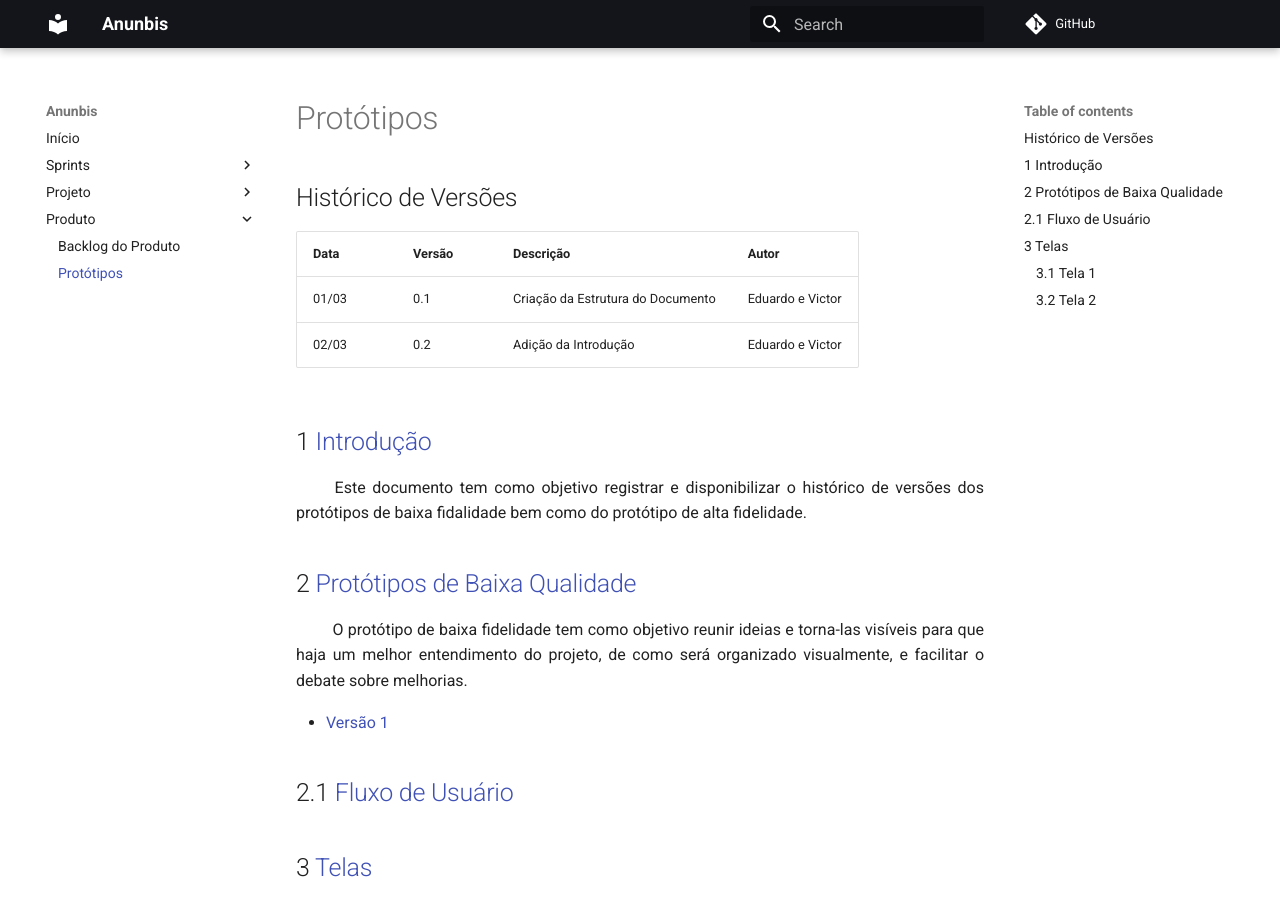
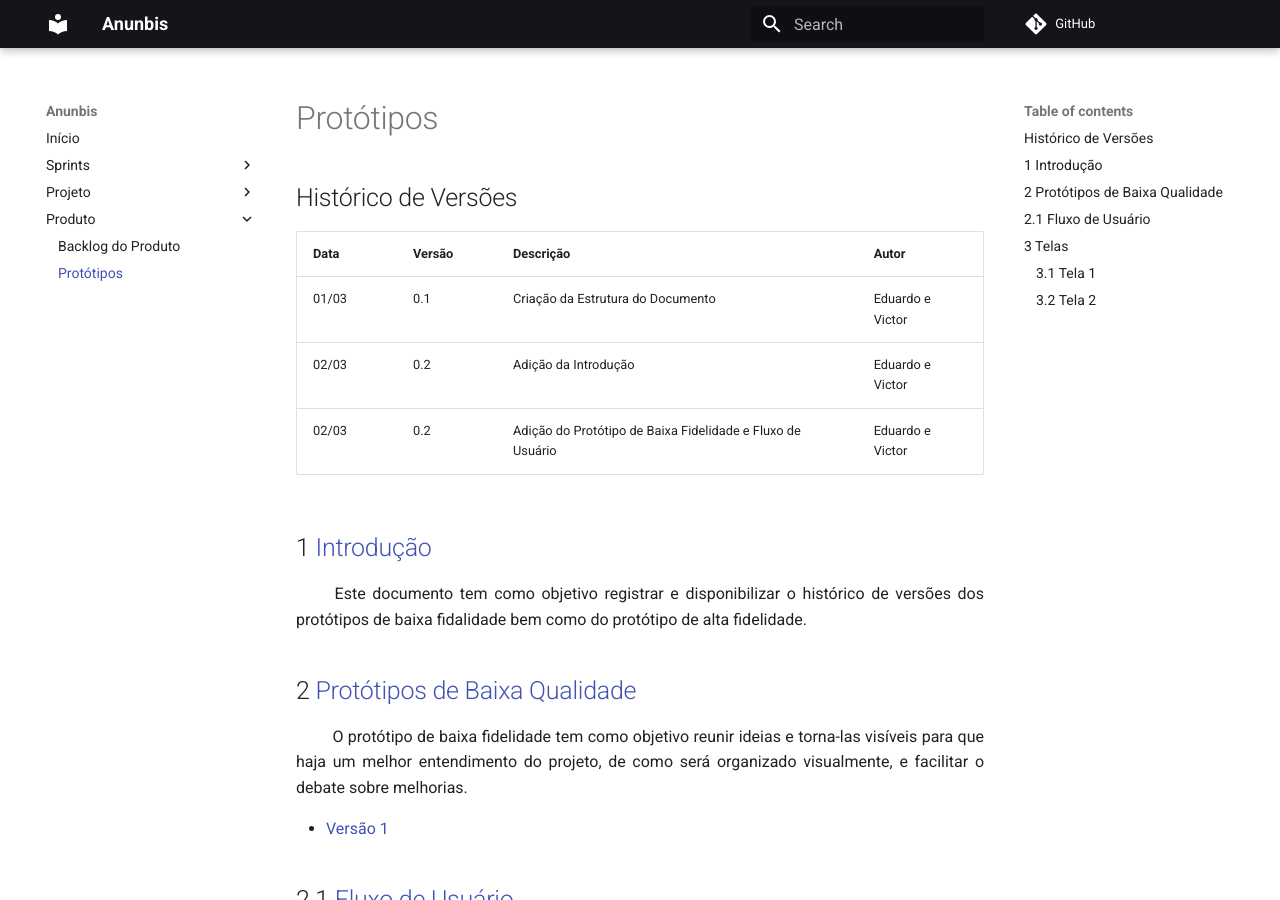
Before and after one commit to fga-eps-mds/2020.2-Anunbis, an MkDocs documentation site: the page built from docs/produto/prototipos.md, in a window 1280 px wide and 900 px high. Built offline with MkDocs 1.6.1 and Material for MkDocs 9.7.7, drawn with Linux system fonts in a browser that asks for light colours; comment, search, counter and statistics services are not loaded.

Commit message:
#39 Adicionado Fluxo de Usuário
Co-authored-by: victorhugo21 <hugo.victorcsi@gmail.com>

```diff
--- a/docs/produto/prototipos.md
+++ b/docs/produto/prototipos.md
@@ -4,6 +4,7 @@ Data|Versão|Descrição|Autor
 -|-|-|-
 01/03|0.1|Criação da Estrutura do Documento|Eduardo e Victor|
 02/03|0.2|Adição da Introdução|Eduardo e Victor|
+02/03|0.2|Adição do Protótipo de Baixa Fidelidade e Fluxo de Usuário|Eduardo e Victor|
 
 
 ## 1 <a name="1">Introdução</a>
@@ -18,6 +19,7 @@ Data|Versão|Descrição|Autor
 
 ## 2.1 <a name="2.1">Fluxo de Usuário</a>
 
+<div style="display:block;text-align:center"><a style="text-align:center"><img src="/images/fluxoDeUsuario.png" alt="Fluxo de Usuário na Aplicação"></a></div>
 
 ## 3 <a name="3">Telas</a>
 
```
Also changed, not shown: docs/images/fluxoDeUsuario.png (added).
